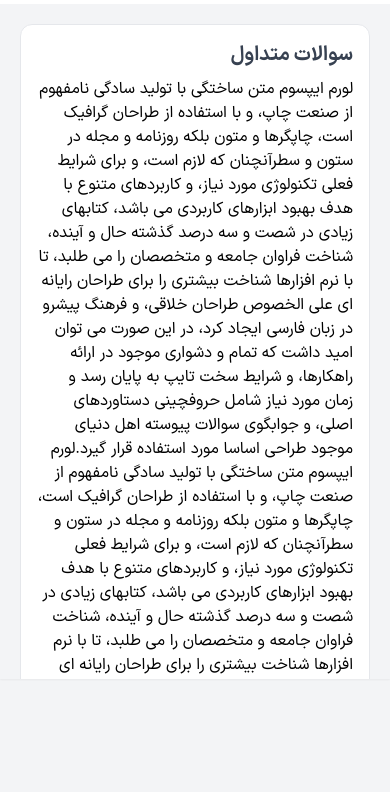
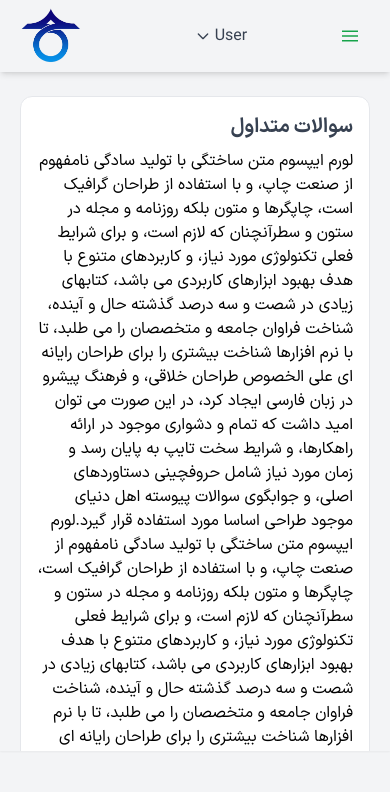
Before and after one commit to mo13ammad/ja-ta-jar, a React (Vite) app: page /faq in a window 390 px wide. Shown: the top 792 px of the page. Built offline with nearby package versions, Linux system fonts and the light colour scheme; what tailwindcss-gradients would draw is missing.

Commit message:
shows 2 user details in dashboard bug has been fixed

```diff
--- a/src/components/LoginWithToken.jsx
+++ b/src/components/LoginWithToken.jsx
@@ -19,13 +19,13 @@ const LoginWithToken = () => {
       // Send the token in the body of the POST request
       axios.post('https://portal1.jatajar.com/api/auth/login/token', { token })
         .then(response => {
-          const { token, user } = response.data.data;
-          // Save token and user data to local storage
-          localStorage.setItem('authToken', token);
-          localStorage.setItem('user', JSON.stringify(user));
+          const { token: userToken, user } = response.data.data;
+          // Save user token and user data to local storage under different keys
+          localStorage.setItem('userToken', userToken);
+          localStorage.setItem('userData', JSON.stringify(user));
 
           // Navigate to dashboard with token and user data
-          navigate('/dashboard', { state: { token, user } });
+          navigate('/dashboard', { state: { token: userToken, user } });
         })
         .catch(error => {
           console.error('Login with token failed:', error);
@@ -39,7 +39,7 @@ const LoginWithToken = () => {
 
   return (
     <div className="min-h-[100vh] flex items-center justify-center">
-      <Spinner/>
+      <Spinner />
     </div>
   );
 };
--- a/src/components/Navbar.jsx
+++ b/src/components/Navbar.jsx
@@ -1,12 +1,88 @@
-import React from 'react';
+import React, { useState } from "react";
+import logo from "../assets/jatajarlogo.webp";
 
-const Navbar = ({ userName, avatar }) => {
+function Navbar({ userName }) {
+  const [showMobileMenu, setShowMobileMenu] = useState(false);
+  const [showUserDropdown, setShowUserDropdown] = useState(false);
+
+  const toggleMobileMenu = () => {
+    setShowMobileMenu(!showMobileMenu);
+  };
+
+  const toggleUserDropdown = () => {
+    setShowUserDropdown(!showUserDropdown);
+  };
+
   return (
-    <div className="navbar">
-      {avatar && <img src={avatar} alt={`${userName}'s avatar`} className="avatar" />}
-      <span>{userName}</span>
+    <div>
+      <nav className="relative px-5 py-2 flex bg-gray-100 shadow-md flex-row-reverse lg:flex-row flex-wrap justify-between items-center">
+        {/* Mobile Menu Button */}
+        <div className="order-1 lg:hidden">
+          <button
+            className="navbar-burger flex items-center text-green-600 p-3"
+            onClick={toggleMobileMenu}
+          >
+            <svg
+              className="block h-4 w-4 fill-current"
+              viewBox="0 0 20 20"
+              xmlns="http://www.w3.org/2000/svg"
+            >
+              <path d="M0 3h20v2H0V3zm0 6h20v2H0V9zm0 6h20v2H0v-2z"></path>
+            </svg>
+          </button>
+        </div>
+
+        {/* Logo */}
+        <a href="/">
+          <img className="max-w-28 md:max-w-32 max-h-14 pr-8" src={logo} alt="Logo" />
+        </a>
+
+        {/* User Menu (Desktop) */}
+        <div className="relative">
+          <button
+            className="flex items-center text-gray-700 p-3"
+            onClick={toggleUserDropdown}
+          >
+            <span>{userName || "User"}</span>
+            <svg
+              xmlns="http://www.w3.org/2000/svg"
+              fill="none"
+              viewBox="0 0 24 24"
+              stroke="currentColor"
+              className={`w-4 h-4 inline-block mr-1 transition-all duration-300 ${
+                showUserDropdown ? "transform rotate-180" : ""
+              }`}
+            >
+              <path
+                strokeLinecap="round"
+                strokeLinejoin="round"
+                strokeWidth="2"
+                d="M19 9l-7 7-7-7"
+              />
+            </svg>
+          </button>
+          {showUserDropdown && (
+            <div className="absolute right-0 mt-2 w-36 bg-white rounded-lg shadow-md py-1 text-sm text-gray-800 rtl">
+              <ul className="list-reset">
+                <li className="px-4 py-2 hover:bg-green-50">
+                  <a href="/">صفحه اصلی</a>
+                </li>
+              </ul>
+            </div>
+          )}
+        </div>
+      </nav>
+
+      {/* Mobile Menu (Dropdowns) */}
+      {showMobileMenu && (
+        <div className="lg:hidden">
+          <div className="flex flex-col items-center text-gray-700 bg-white w-full py-2 rtl">
+            {/* Add additional items as needed */}
+          </div>
+        </div>
+      )}
     </div>
   );
-};
+}
 
 export default Navbar;
--- a/src/components/dashboard/Dashboard.jsx
+++ b/src/components/dashboard/Dashboard.jsx
@@ -11,8 +11,8 @@ function Dashboard() {
   const API_BASE_URL = "https://portal1.jatajar.com/api";
   const location = useLocation();
   const navigate = useNavigate();
-  const token = location.state?.token || localStorage.getItem('authToken'); // Get the token from location.state or local storage
-  let user = location.state?.user || localStorage.getItem('user');
+  const token = location.state?.token || localStorage.getItem('userToken'); // Get the user token from location.state or local storage
+  let user = location.state?.user || localStorage.getItem('userData');
 
   try {
     user = user ? JSON.parse(user) : null;
@@ -89,7 +89,7 @@ function Dashboard() {
         <title>{user?.name || "Dashboard"}</title>
       </Helmet>
       <div className="min-h-[100vh] overflow-auto">
-        <Navbar userName={user?.name} avatar={user?.avatar} />
+        <Navbar userName={user?.name} />
         <DashboardContent
           data={data}
           token={token}
```
